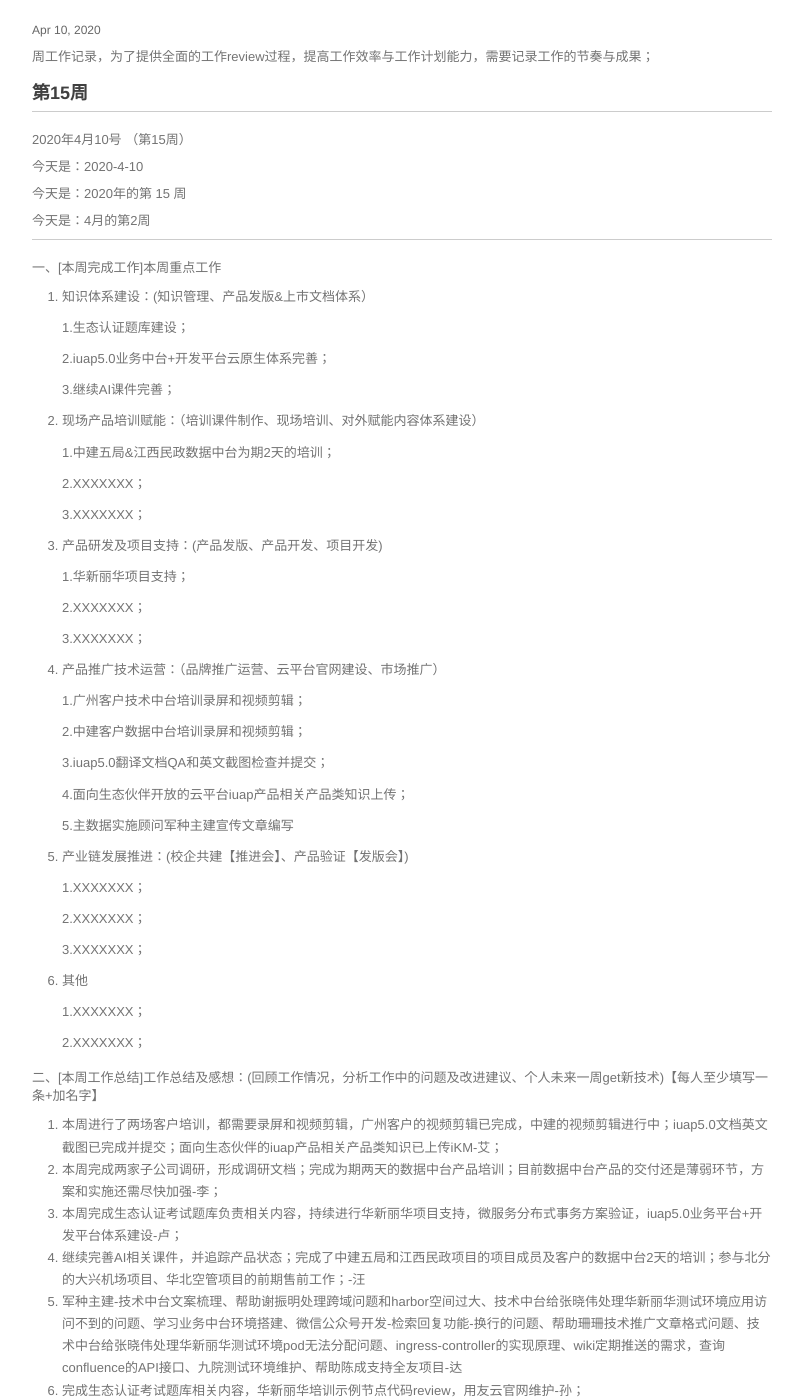
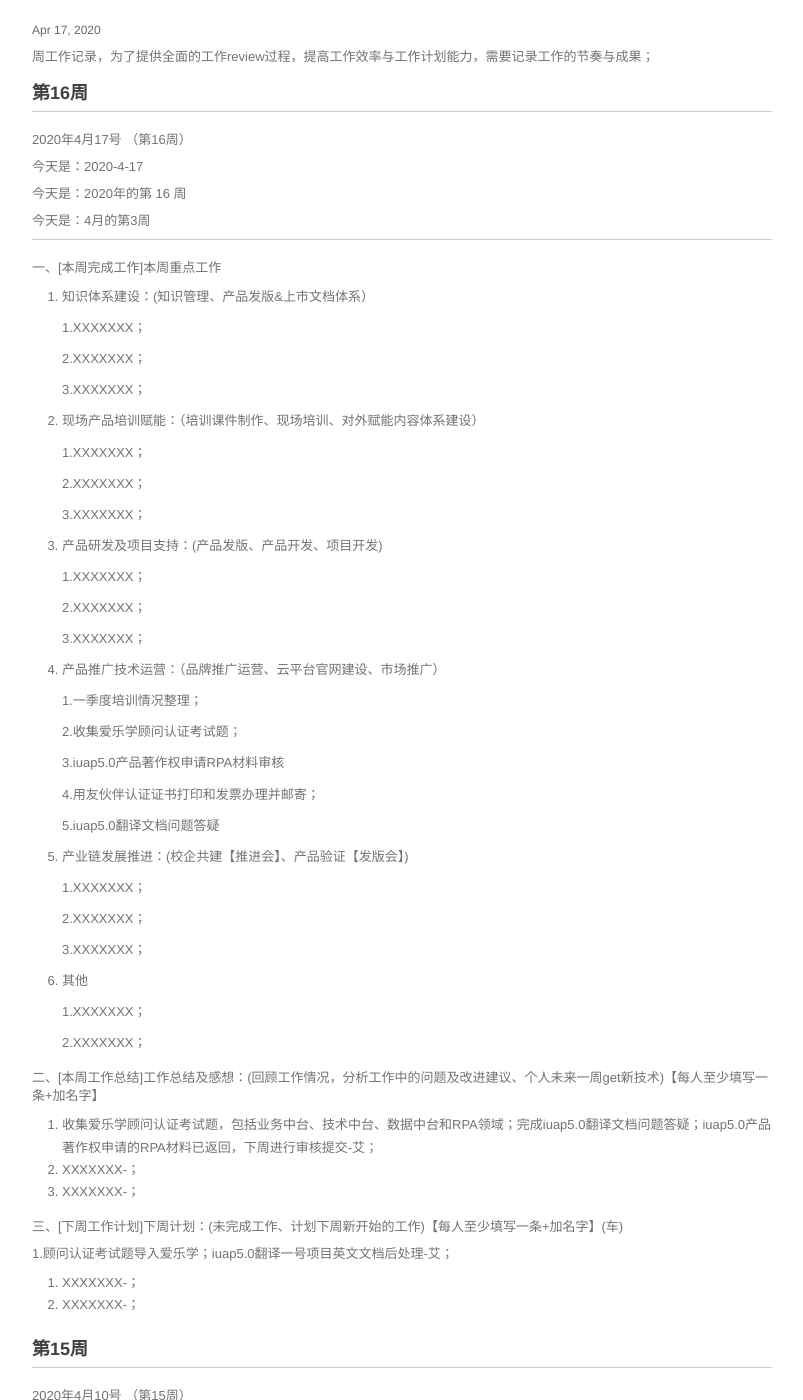
Before and after one commit to walllFlower/blog, a Jekyll site: the page built from 2020-02-28-day_report.md, in a window 1280 px wide and 1400 px high, scrolled down 250 px. Shown: the whole window, without its empty margins (238-1041 px from the left). Built offline with Jekyll 4.4.1, drawn with Linux system fonts in a browser that asks for light colours; comment, search, counter and statistics services are not loaded.

Commit message:
Update 2020-02-28-day_report.md

```diff
--- a/2020-02-28-day_report.md
+++ b/2020-02-28-day_report.md
@@ -1,11 +1,94 @@
 ---
 layout: post
 title:  "技术运营工作周报"
-date:   2020-4-10 14:57:32
+date:   2020-4-17 14:57:32
 categories: 技术运营工作周报
 ---
 
 周工作记录，为了提供全面的工作review过程，提高工作效率与工作计划能力，需要记录工作的节奏与成果；
+
+###  第16周
+
+***
+
+2020年4月17号 （第16周）
+
+今天是：2020-4-17
+
+今天是：2020年的第 16 周
+
+今天是：4月的第3周
+
+***
+
+
+一、[本周完成工作]本周重点工作
+
+1. 知识体系建设：(知识管理、产品发版&上市文档体系）
+
+    1.XXXXXXX；
+
+    2.XXXXXXX；
+
+    3.XXXXXXX；
+
+2. 现场产品培训赋能：（培训课件制作、现场培训、对外赋能内容体系建设）
+
+    1.XXXXXXX；
+
+    2.XXXXXXX；
+
+    3.XXXXXXX；
+
+3. 产品研发及项目支持：(产品发版、产品开发、项目开发)
+
+    1.XXXXXXX；
+
+    2.XXXXXXX；
+
+    3.XXXXXXX；
+
+4. 产品推广技术运营：（品牌推广运营、云平台官网建设、市场推广）
+
+    1.一季度培训情况整理；
+
+    2.收集爱乐学顾问认证考试题；
+
+    3.iuap5.0产品著作权申请RPA材料审核
+
+    4.用友伙伴认证证书打印和发票办理并邮寄；
+
+    5.iuap5.0翻译文档问题答疑
+
+
+
+5. 产业链发展推进：(校企共建【推进会】、产品验证【发版会】)
+
+    1.XXXXXXX；
+
+    2.XXXXXXX；
+
+    3.XXXXXXX；
+
+6. 其他
+
+    1.XXXXXXX；
+
+    2.XXXXXXX；
+
+二、[本周工作总结]工作总结及感想：(回顾工作情况，分析工作中的问题及改进建议、个人未来一周get新技术)【每人至少填写一条+加名字】
+
+1. 收集爱乐学顾问认证考试题，包括业务中台、技术中台、数据中台和RPA领域；完成iuap5.0翻译文档问题答疑；iuap5.0产品著作权申请的RPA材料已返回，下周进行审核提交-艾；
+2. XXXXXXX-；
+3. XXXXXXX-；
+
+三、[下周工作计划]下周计划：(未完成工作、计划下周新开始的工作)【每人至少填写一条+加名字】(车)
+
+1.顾问认证考试题导入爱乐学；iuap5.0翻译一号项目英文文档后处理-艾；
+2. XXXXXXX-；
+3. XXXXXXX-；
+
+
 
 ###  第15周
 
```
